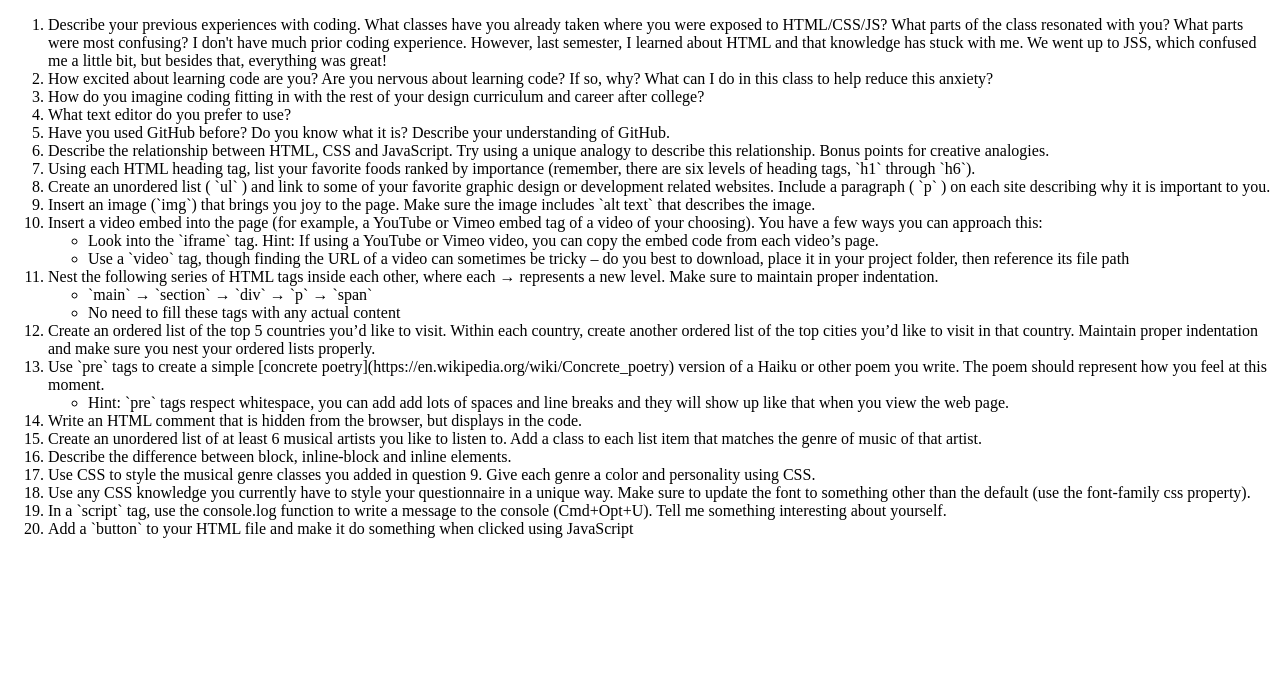
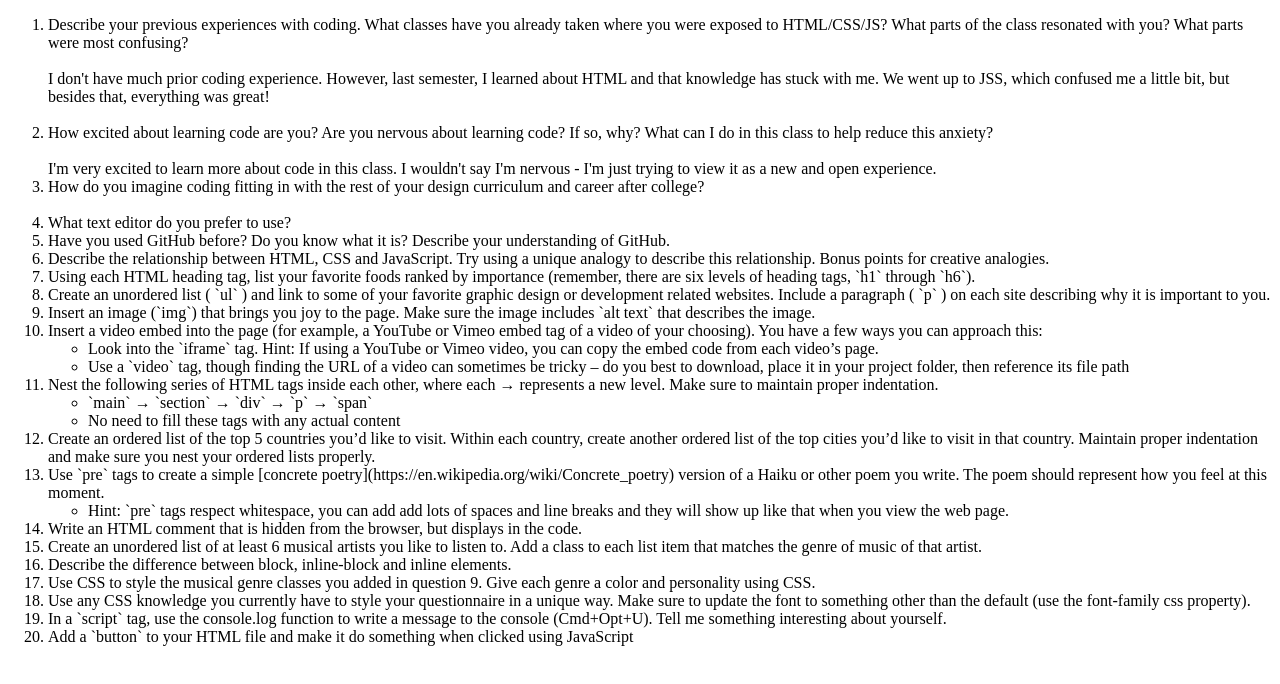
Before and after one commit to rkadakia04/Sem-2-Interaction, a plain HTML site: page index.html in a window 1280 px wide. Drawn offline with Linux system fonts and the light colour scheme.

Commit message:
Update index.html

```diff
--- a/index.html
+++ b/index.html
@@ -11,11 +11,17 @@
     <ol>
         <li>Describe your previous experiences with coding. What classes have you already taken where you were exposed
             to HTML/CSS/JS? What parts of the class resonated with you? What parts were most confusing?
-
-        I don't have much prior coding experience. However, last semester, I learned about HTML and that knowledge has stuck with me. We went up to JSS, which confused me a little bit, but besides that, everything was great!</li>
+        <br>
+        <br>
+            I don't have much prior coding experience. However, last semester, I learned about HTML and that knowledge has stuck with me. We went up to JSS, which confused me a little bit, but besides that, everything was great!</li>
+            <br>
         <li>How excited about learning code are you? Are you nervous about learning code? If so, why? What can I do in
             this class to help reduce this anxiety?</li>
+            <br>
+            I'm very excited to learn more about code in this class. I wouldn't say I'm nervous - I'm just trying to view it as a new and open experience.
+        <br>
         <li>How do you imagine coding fitting in with the rest of your design curriculum and career after college?</li>
+        <br>
         <li>What text editor do you prefer to use?</li>
         <li>Have you used GitHub before? Do you know what it is? Describe your understanding of GitHub.</li>
         <li>Describe the relationship between HTML, CSS and JavaScript. Try using a unique analogy to describe this
```
